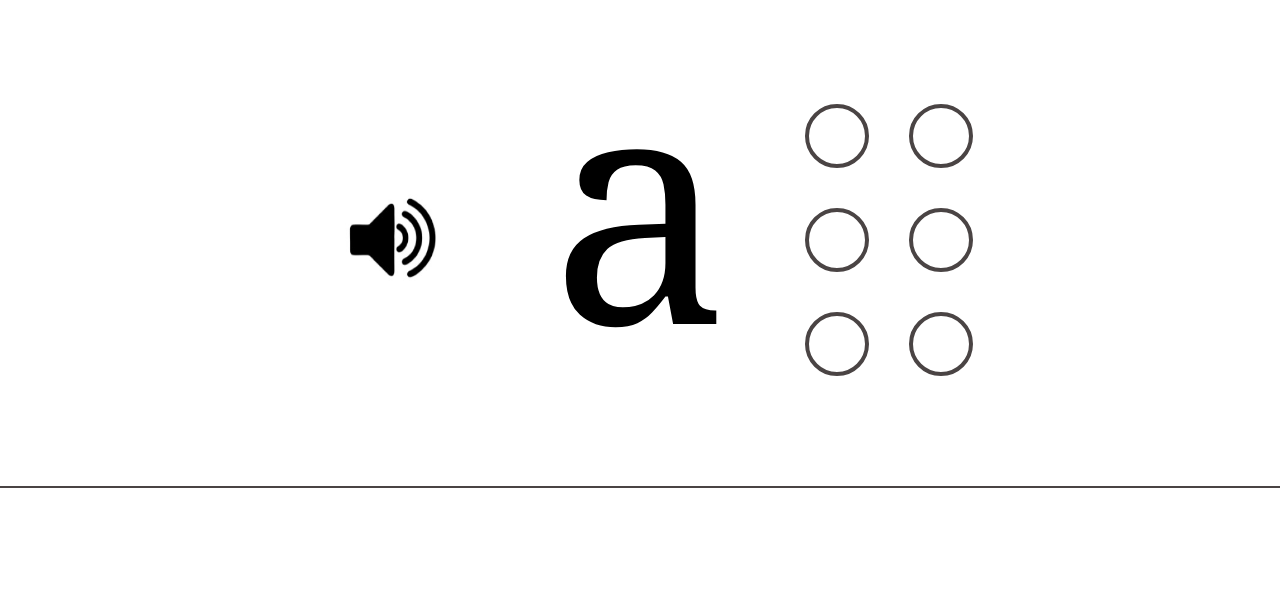
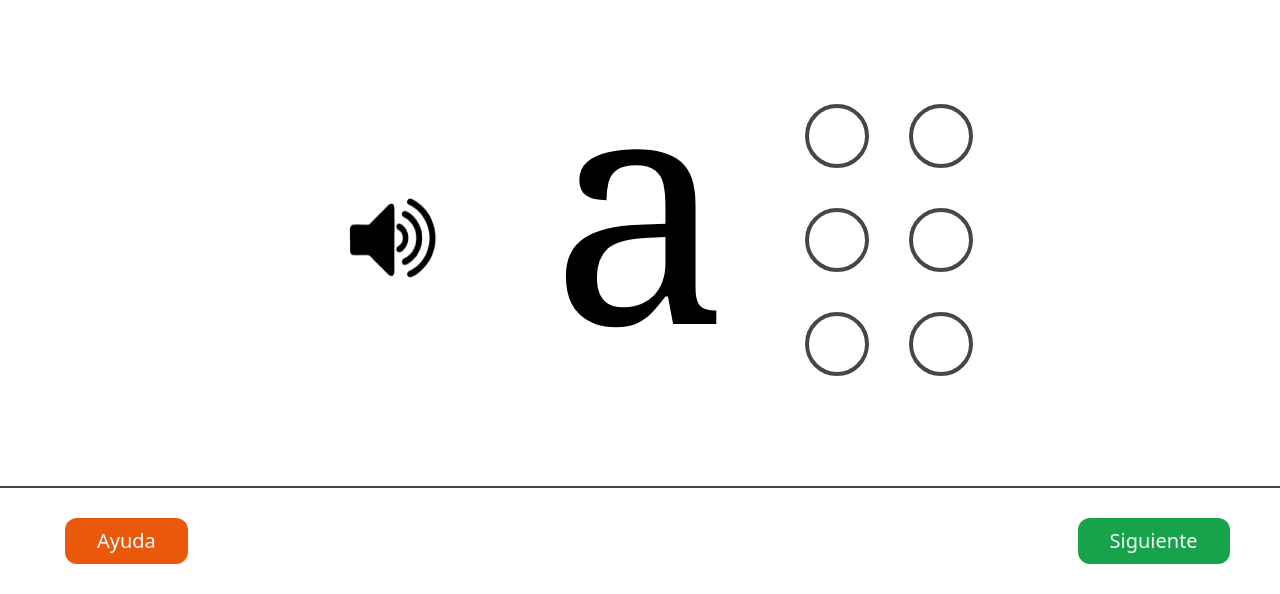
Before and after one commit to EmanuelTapia/BrailleTeach, a plain HTML site: page aprenderAbecedario.html in a window 1280 px wide. Shown: the part 206-800 px from the top of the page. Drawn offline with nearby package versions, Linux system fonts and the light colour scheme.

Commit message:
commit tablero 3

```diff
--- a/aprenderAbecedario.html
+++ b/aprenderAbecedario.html
@@ -64,8 +64,16 @@
                 </div>
 
             </article>
-            <article class="flex h-[15%]">
-
+            <article class="grid grid-cols-5 gap-1 place items-center h-[15%]">
+                <button id="btnAyuda" class="flex justify-center transition hover:scale-75">
+                    <p id="ayuda" class="flex items-center text-slate-50 text-[2.5vh] font-medium px-[4vh] py-2 bg-orange-600 rounded-[1.5vh] ">Ayuda</p>
+                </button>
+                <button></button>
+                <button></button>
+                <button></button>
+                <button id="btnSiguiente" class="flex justify-center transition hover:scale-75">
+                    <p id="siguiente" class="flex items-center text-slate-50 text-[2.5vh] font-medium px-[4vh] py-2 bg-green-600 rounded-[1.5vh] ">Siguiente</p>
+                </button>
             </article>
         </section>
 
```
